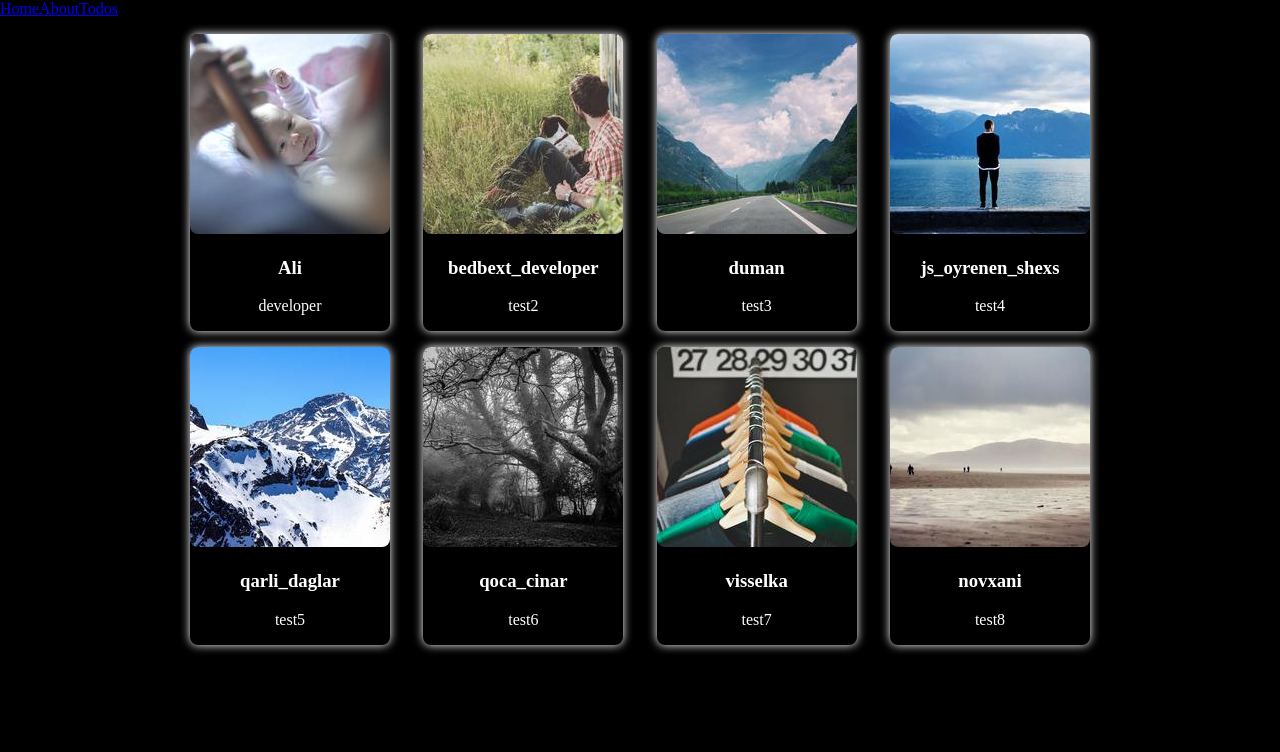
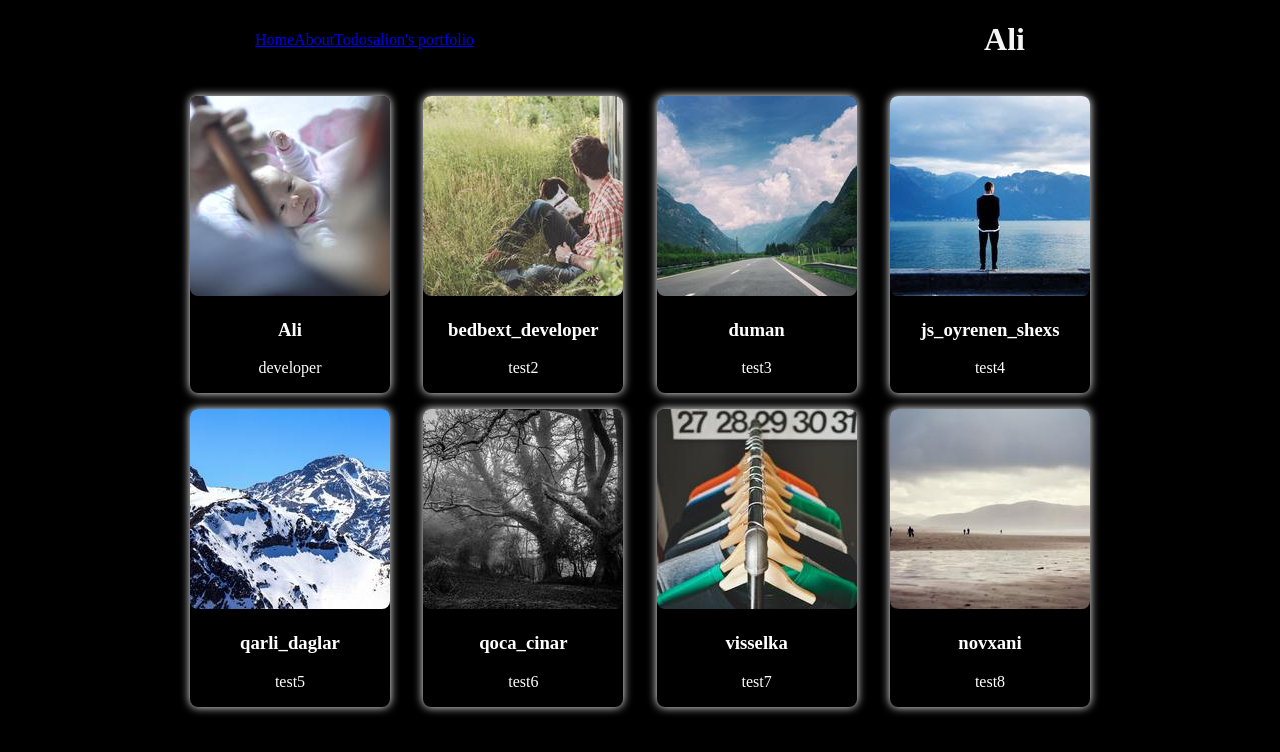
Before and after one commit to Ali-GreenHeart/react-app-veb-3, a React (Vite) app: page /users in a window 1280 px wide. Shown: the top 752 px of the page. Built offline with nearby package versions, Linux system fonts and the light colour scheme.

Commit message:
add contxt api

```diff
--- /dev/null
+++ b/src/components/layout/Header/FakeDropDown.jsx
@@ -0,0 +1,10 @@
+import { useContext } from "react";
+import { DataContext } from "../../../context/DataContext";
+
+const FakeDropDown = () => {
+    const { firstName } = useContext(DataContext)
+    return (
+        <h1 >{firstName}</h1>
+    )
+}
+export default FakeDropDown;
--- a/src/components/layout/Header/index.jsx
+++ b/src/components/layout/Header/index.jsx
@@ -1,6 +1,9 @@
 import { NavLink } from "react-router";
 import styles from './header.module.css';
 import { navLinks } from "../../../utils/links";
+import FakeDropDown from "./FakeDropDown";
+import { useContext } from "react";
+import { DataContext } from "../../../context/DataContext";
 
 const CustomNavLink = ({ to, title }) => {
     return (
@@ -12,14 +15,19 @@ const CustomNavLink = ({ to, title }) => {
     )
 }
 
-const Header = ({ }) => {
+const Header = () => {
+    const { username } = useContext(DataContext)
     return (
-        <header>
-            {
-                navLinks.map((link) => (
-                    <CustomNavLink key={link.id} to={link.to} title={link.title} />
-                ))
-            }
+        <header style={{ display: 'flex', alignItems: 'center', justifyContent: 'space-around' }}>
+            <div>
+                {
+                    navLinks.map((link) => (
+                        <CustomNavLink key={link.id} to={link.to} title={link.title} />
+                    ))
+                }
+                <CustomNavLink to={"https://alion.dev"} title={`${username}'s portfolio`} />
+            </div>
+            <FakeDropDown />
         </header>
     )
 }
--- /dev/null
+++ b/src/context/DataContext.jsx
@@ -0,0 +1,20 @@
+import { createContext } from "react"
+
+export const DataContext = createContext({})
+
+const user = {
+    username: 'alion',
+    firstName: 'Ali',
+    lastName: 'GreenHeart'
+}
+
+
+const DataContextProvider = ({ children }) => {
+    return (
+        <DataContext.Provider value={user}>
+            {children}
+        </DataContext.Provider>
+    )
+}
+
+export default DataContextProvider;
--- a/src/main.jsx
+++ b/src/main.jsx
@@ -1,9 +1,12 @@
 import { createRoot } from 'react-dom/client'
 import App from './App'
 import { BrowserRouter } from 'react-router'
+import DataContextProvider from './context/DataContext'
 
 createRoot(document.getElementById('root')).render(
   <BrowserRouter>
-    <App />
+    <DataContextProvider>
+      <App />
+    </DataContextProvider>
   </BrowserRouter>
 )
```
